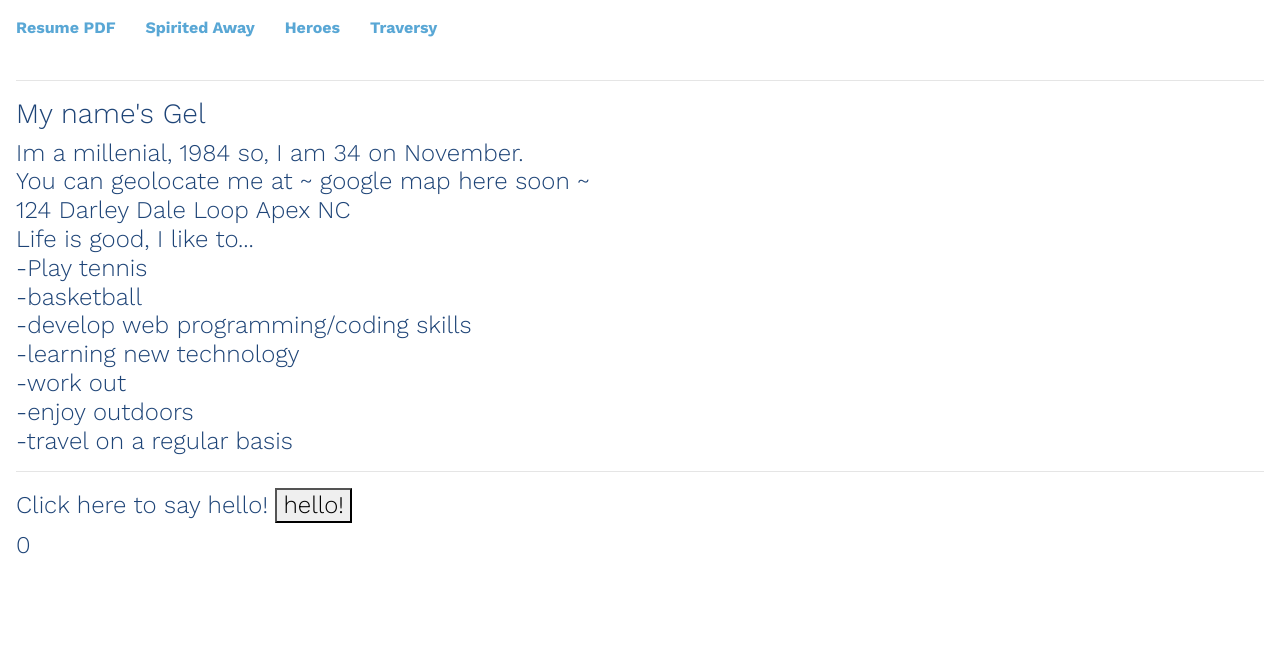
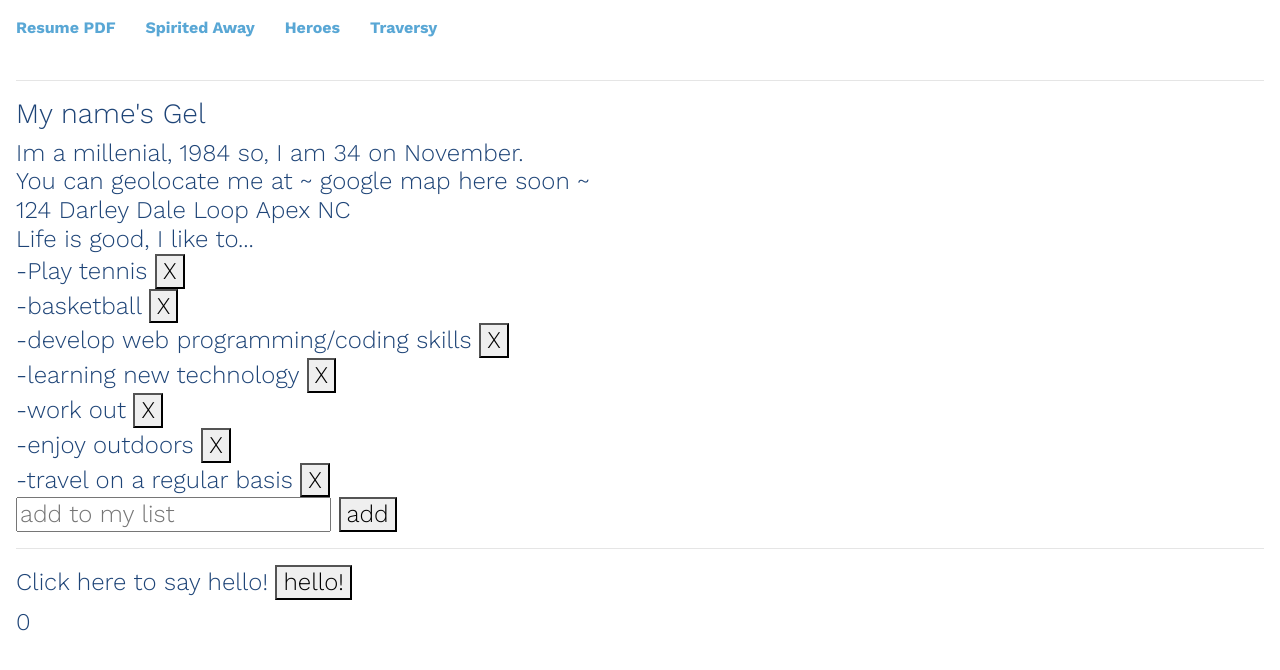
Before and after one commit to IamGiel/AngularApplication, an Angular app: page /traversy in a window 1280 px wide. Shown: the top 670 px of the page. Built offline with nearby package versions, Linux system fonts and the light colour scheme.

Commit message:
delete button

```diff
--- a/src/app/traversy/traversy.component.html
+++ b/src/app/traversy/traversy.component.html
@@ -7,9 +7,13 @@ You can geolocate me at ~ google map here soon
 
 <div>
   Life is good, I like to...
-  <ul *ngFor="let hobby of hobbies">
-    <li>-{{hobby}}</li>
+  <ul *ngFor="let hobby of hobbies; let i = index">
+    <li>-{{hobby}} <button (click)="deleteHobby(hobby)">X</button></li>
   </ul>
+  <form (submit)="addHobby(hobby.value)">
+    <input type="text" placeholder="add to my list" #hobby>{{addtoHobbyList}}
+    <button>add</button>
+  </form>
 </div>
 
 <hr>
--- a/src/app/traversy/traversy.component.ts
+++ b/src/app/traversy/traversy.component.ts
@@ -9,9 +9,9 @@ export class TraversyComponent implements OnInit {
   interpolation: string = "John Doe";
   age: any = new Date().getFullYear();
   address: Address; //use interface for nested properties
-  hobbies:any[];
-  sayHello:string;
-  visitors:number = 0;
+  hobbies: any[];
+  sayHello: string;
+  visitors: number = 0;
 
   constructor() {
     console.log("constructor is initialized");
@@ -21,24 +21,41 @@ export class TraversyComponent implements OnInit {
     console.log("ngOnInit is initialized, changed the name of John Doe to Gel");
     console.log("typescript strictly tells us of its `type`");
     this.interpolation = "Gel";
-    console.log("use javascript logic for getting age")
+    console.log("use javascript logic for getting age");
     this.age = this.age - 1984;
     this.address = {
       street: "124 Darley Dale Loop",
       city: "Apex",
       state: "NC"
     };
-    this.hobbies = ["Play tennis", "basketball", "develop web programming/coding skills", "learning new technology", "work out", "enjoy outdoors", "travel on a regular basis"];
+    this.hobbies = [
+      "Play tennis",
+      "basketball",
+      "develop web programming/coding skills",
+      "learning new technology",
+      "work out",
+      "enjoy outdoors",
+      "travel on a regular basis"
+    ];
   }
 
   //outside the ngOnInit Life-cycle hook
   //define out button handler called flashMessage()
-    flashMessage(){
-      console.log("button listens, so it works");
-      this.sayHello = "Hello, Gel!";
-      this.visitors++;
-
+  flashMessage() {
+    console.log("button listens, so it works");
+    this.sayHello = "Hello, Gel!";
+    this.visitors++;
+  }
+  addHobby(addtoHobbyList) {
+    this.hobbies.unshift(addtoHobbyList);
+  }
+  deleteHobby(addtoHobbyList) {
+    for (let i = 0; i < addtoHobbyList.length; i++) {
+      if (this.hobbies[i] == addtoHobbyList) {
+        this.hobbies.splice(i, 1);
+      }
     }
+  }
 }
 
 interface Address {//you can set this on another file, and import it to multiple files if needed
```
